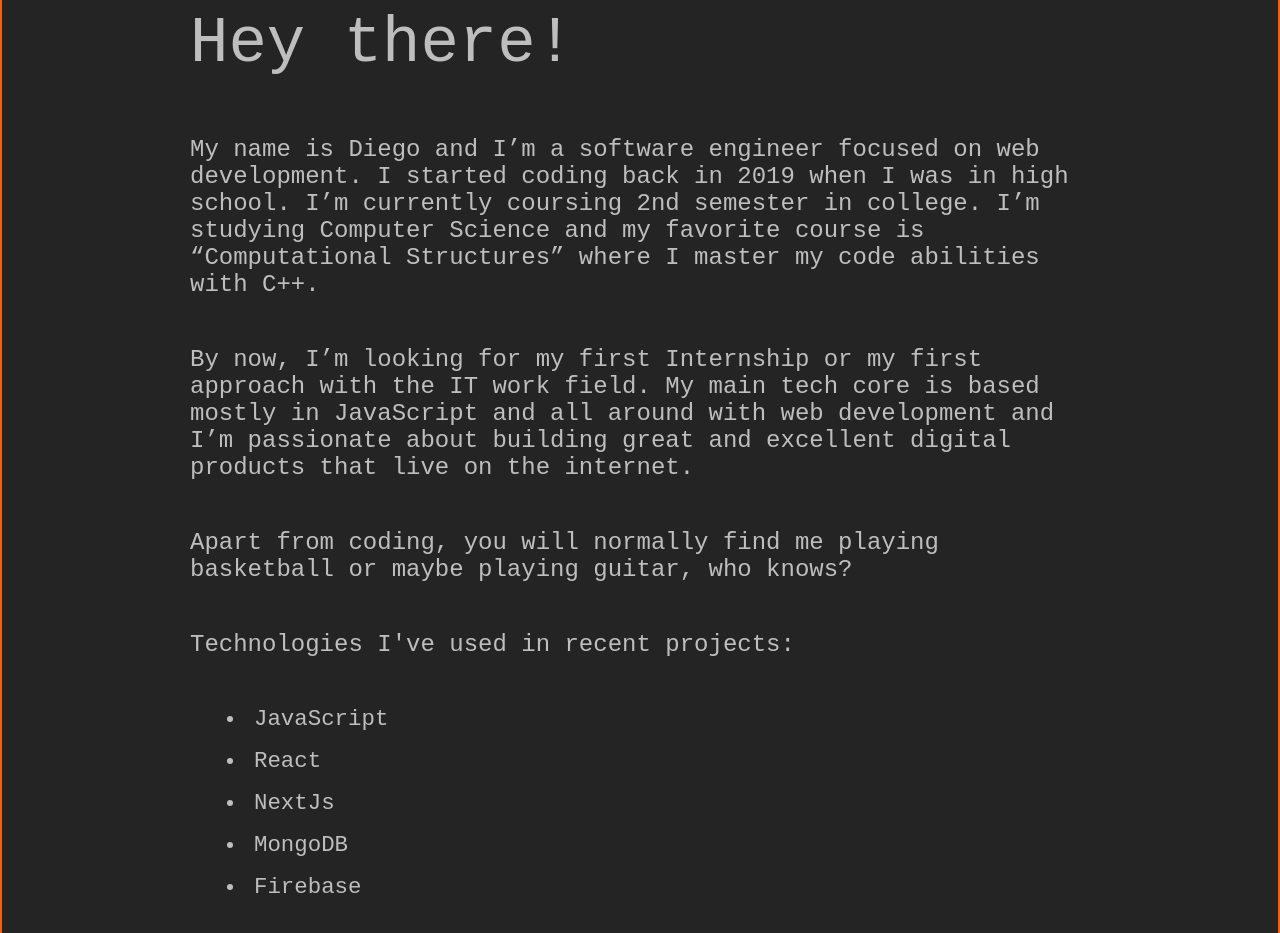
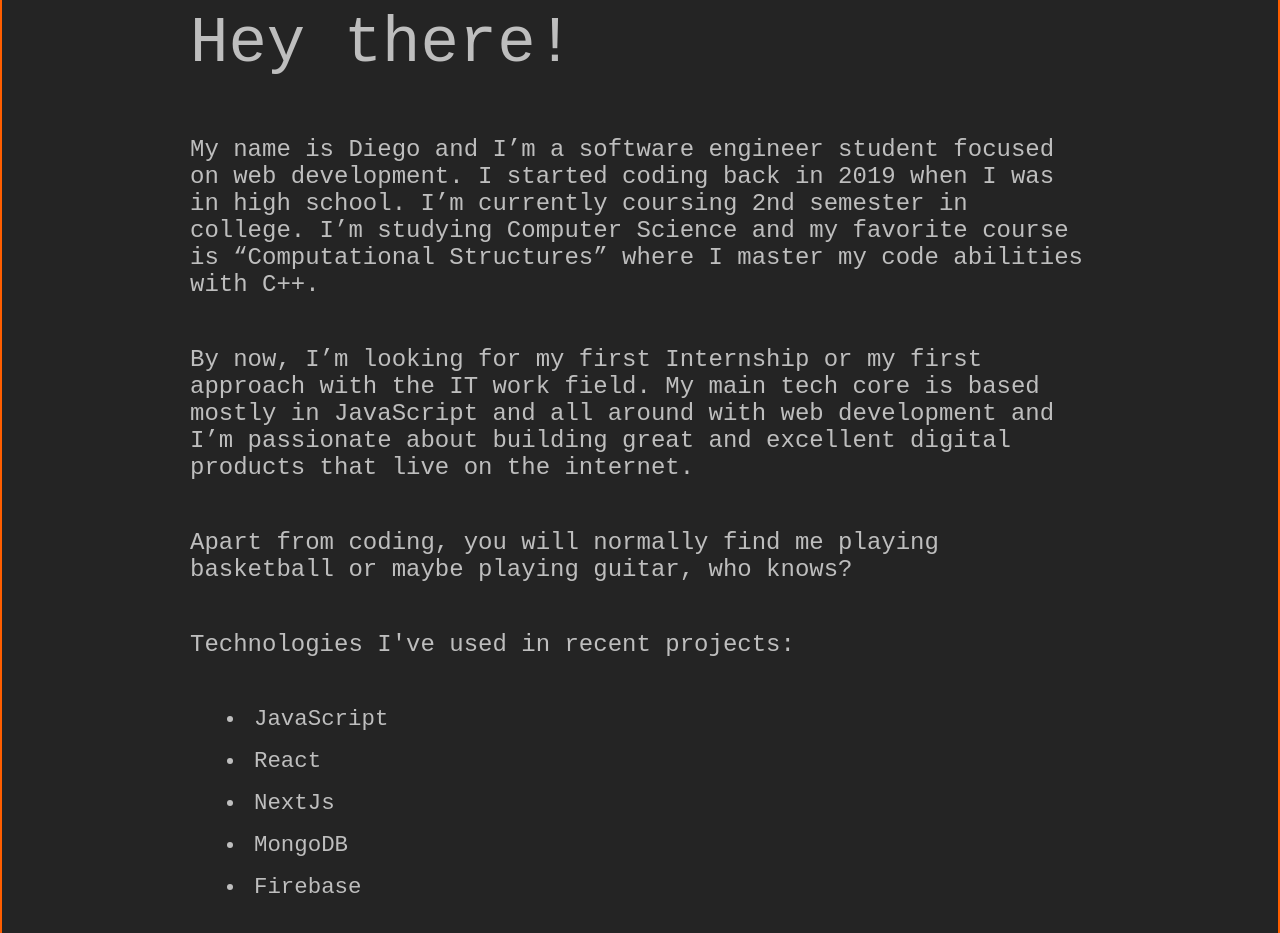
Before and after one commit to YeyoM/yeyo_portfolio, a React (Create React App) app: page / in a window 1280 px wide. Shown: the part 900-1833 px from the top of the page. Built offline with nearby package versions, Linux system fonts and the light colour scheme; no server answers; a web font is replaced by a local one.

Commit message:
minor changes

```diff
--- a/src/components/AboutMeContainer/AboutMeContainer.jsx
+++ b/src/components/AboutMeContainer/AboutMeContainer.jsx
@@ -5,7 +5,7 @@ const AboutMeContainer = () => {
     <div className={classes.aboutMeContainer}>
       <div className={classes.aboutText}>
         <p className={classes.aboutTitle}>Hey there! </p>
-          <p className={classes.aboutP}>My name is Diego and I’m a software engineer focused on web development. I started coding back in 2019 when I was in high school. I’m currently coursing 2nd semester in college. I’m studying Computer Science and my favorite course is “Computational Structures” where I master my code abilities with C++.</p>
+          <p className={classes.aboutP}>My name is Diego and I’m a software engineer student focused on web development. I started coding back in 2019 when I was in high school. I’m currently coursing 2nd semester in college. I’m studying Computer Science and my favorite course is “Computational Structures” where I master my code abilities with C++.</p>
           <p className={classes.aboutP}>By now, I’m looking for my first Internship or my first approach with the IT work field. My main tech core is based mostly in JavaScript and all around with web development and I’m passionate about building great and excellent digital products that live on the internet.</p>
           <p className={classes.aboutP}>Apart from coding, you will normally find me playing basketball or maybe playing guitar, who knows? </p>
         <p className={classes.aboutTech}>Technologies I've used in recent projects:</p>
```
